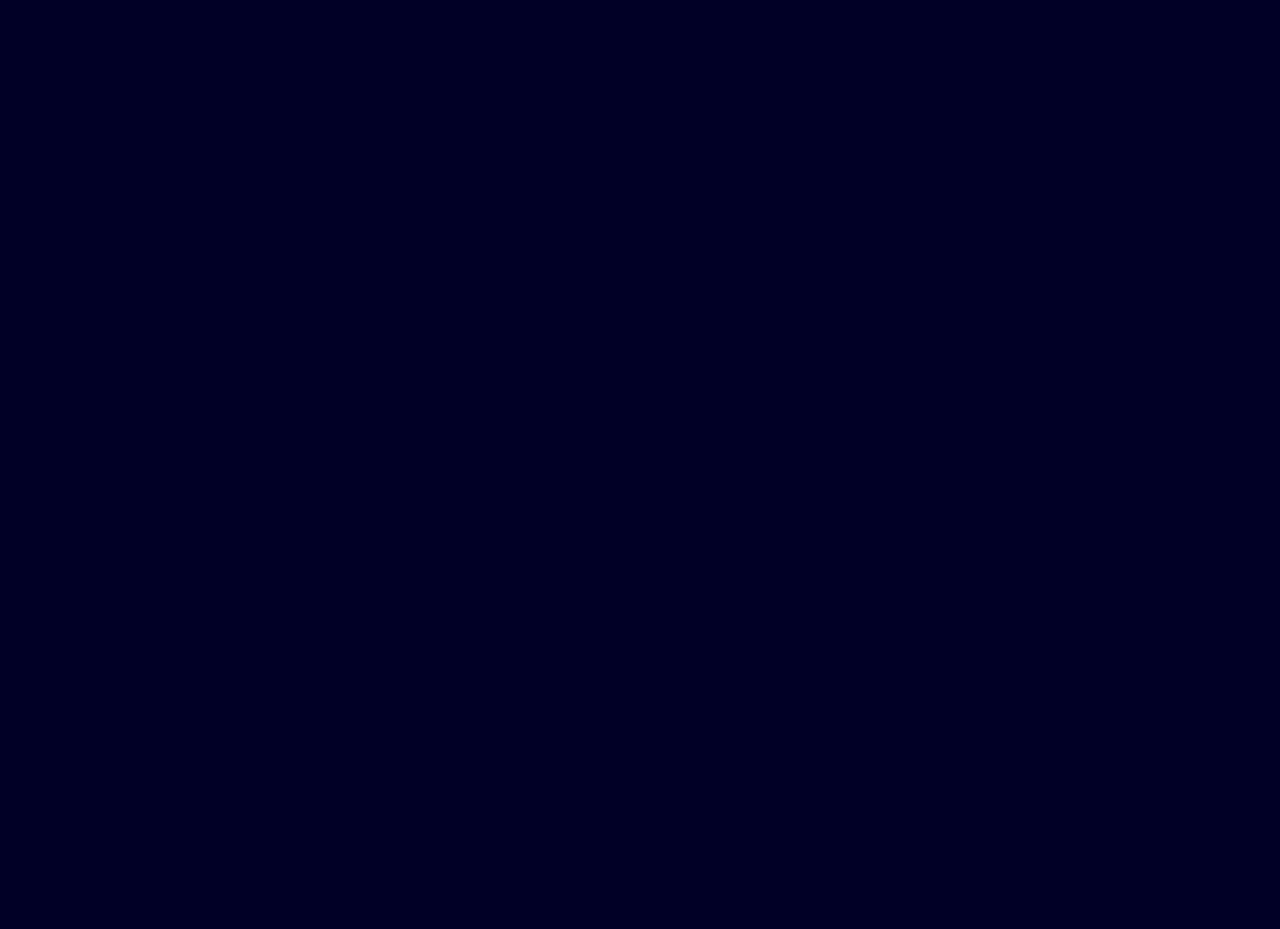
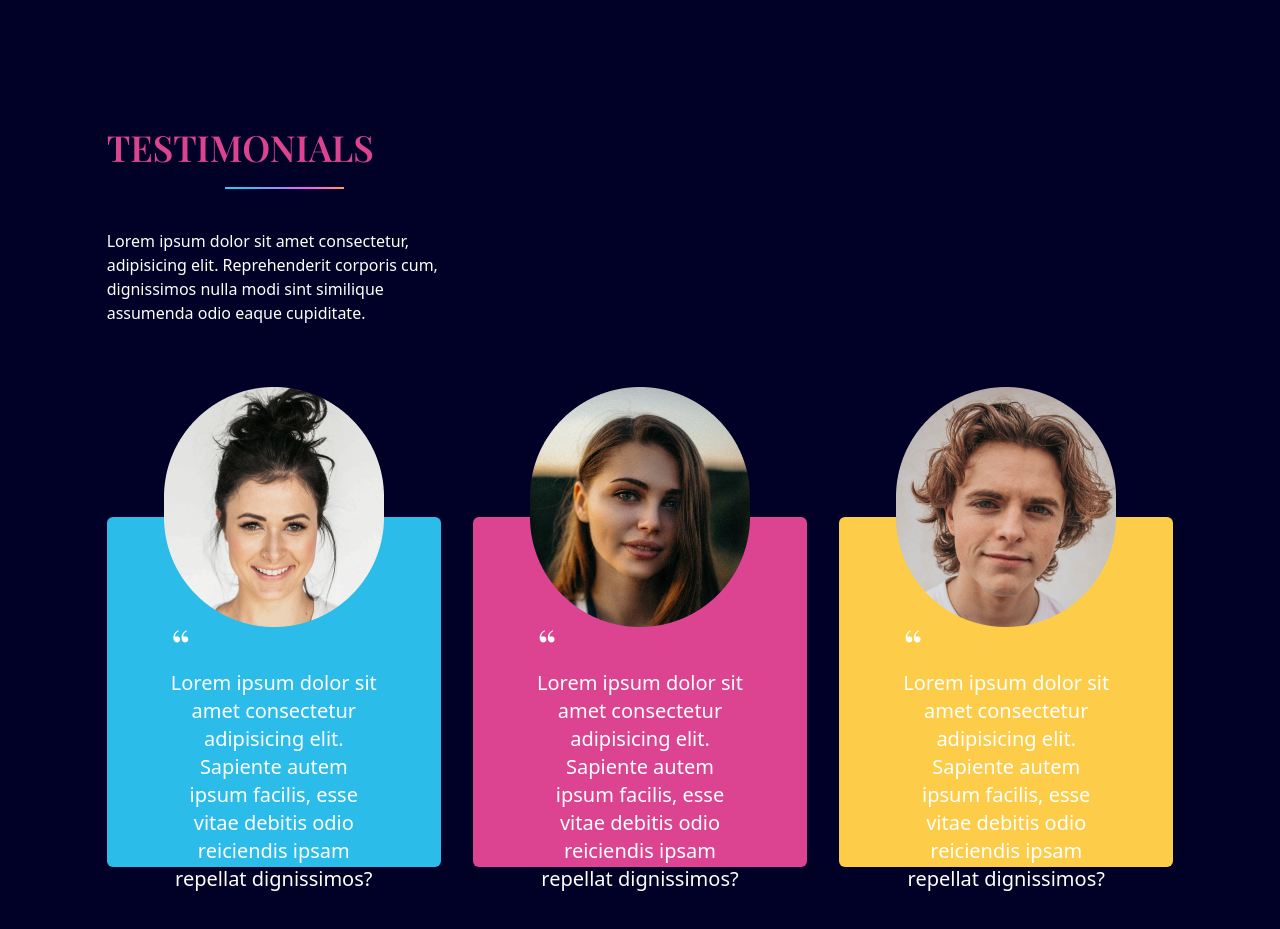
Before and after one commit to htetsoemoe/react-portfolio-project, a React (Vite) app in the folder portfolio/: page / in a window 1280 px wide. Shown: the part 3840-4769 px from the top of the page. Before the commit the page ends 3709 px from the top, so only its background shows below. Built offline with nearby package versions, Linux system fonts and the light colour scheme.

Commit message:
finished testimonials component

```diff
--- a/portfolio/public/output.css
+++ b/portfolio/public/output.css
@@ -700,12 +700,20 @@
   margin-top: 15rem;
 }
 
+.mt-7{
+  margin-top: 1.75rem;
+}
+
 .mt-96{
   margin-top: 24rem;
 }
 
-.mt-7{
-  margin-top: 1.75rem;
+.mt-48{
+  margin-top: 12rem;
+}
+
+.mt-28{
+  margin-top: 7rem;
 }
 
 .flex{
@@ -740,6 +748,10 @@
   max-height: 400px;
 }
 
+.max-h-\[350px\]{
+  max-height: 350px;
+}
+
 .w-1\/2{
   width: 50%;
 }
@@ -768,6 +780,10 @@
   width: 100%;
 }
 
+.w-2\/5{
+  width: 40%;
+}
+
 .max-w-\[400px\]{
   max-width: 400px;
 }
@@ -778,10 +794,6 @@
 
 .basis-3\/5{
   flex-basis: 60%;
-}
-
-.cursor-pointer{
-  cursor: pointer;
 }
 
 .resize{
@@ -828,6 +840,14 @@
   gap: 1.75rem;
 }
 
+.gap-8{
+  gap: 2rem;
+}
+
+.gap-5{
+  gap: 1.25rem;
+}
+
 .rounded-full{
   border-radius: 9999px;
 }
@@ -856,6 +876,11 @@
   background-color: rgb(1 0 38 / var(--tw-bg-opacity));
 }
 
+.bg-grey{
+  --tw-bg-opacity: 1;
+  background-color: rgb(237 237 237 / var(--tw-bg-opacity));
+}
+
 .bg-red{
   --tw-bg-opacity: 1;
   background-color: rgb(220 68 146 / var(--tw-bg-opacity));
@@ -866,29 +891,24 @@
   background-color: rgb(253 204 73 / var(--tw-bg-opacity));
 }
 
-.bg-grey{
-  --tw-bg-opacity: 1;
-  background-color: rgb(237 237 237 / var(--tw-bg-opacity));
+.bg-gradient-rainblue{
+  background-image: linear-gradient(90deg, #24CBFF 14.53%, #FC59FF 69.36%, #FFBD0C 117.73%);
 }
 
-.bg-gradient-rainblue{
-  background-image: linear-gradient(90deg, #24CBFF 14.53%, #FC59FF 69.36%, #FFBD0C 117.73%);
+.p-10{
+  padding: 2.5rem;
 }
 
 .p-12{
   padding: 3rem;
 }
 
-.p-2{
-  padding: 0.5rem;
-}
-
 .p-16{
   padding: 4rem;
 }
 
-.p-10{
-  padding: 2.5rem;
+.p-2{
+  padding: 0.5rem;
 }
 
 .px-10{
@@ -950,6 +970,14 @@
   padding-top: 12rem;
 }
 
+.pt-32{
+  padding-top: 8rem;
+}
+
+.pb-32{
+  padding-bottom: 8rem;
+}
+
 .text-center{
   text-align: center;
 }
@@ -990,6 +1018,11 @@
 .text-sm{
   font-size: 0.875rem;
   line-height: 1.25rem;
+}
+
+.text-xl{
+  font-size: 1.25rem;
+  line-height: 1.75rem;
 }
 
 .font-bold{
@@ -1086,9 +1119,49 @@
   top: -50%;
 }
 
+.before\:left-1\/2::before{
+  content: var(--tw-content);
+  left: 50%;
+}
+
+.before\:top-\[\]::before{
+  content: var(--tw-content);
+  top: ;
+}
+
+.before\:top-\[-120px\]::before{
+  content: var(--tw-content);
+  top: -120px;
+}
+
+.before\:top-\[-150px\]::before{
+  content: var(--tw-content);
+  top: -150px;
+}
+
+.before\:top-\[-130px\]::before{
+  content: var(--tw-content);
+  top: -130px;
+}
+
 .before\:z-\[-1\]::before{
   content: var(--tw-content);
   z-index: -1;
+}
+
+.before\:-ml-\[110px\]::before{
+  content: var(--tw-content);
+  margin-left: -110px;
+}
+
+.before\:mb-5::before{
+  content: var(--tw-content);
+  margin-bottom: 1.25rem;
+}
+
+.before\:-ml-\[130px\]::before{
+  content: var(--tw-content);
+  margin-left: -130px;
 }
 
 .before\:h-6::before{
@@ -1142,6 +1215,11 @@
   content: var(--tw-content);
   --tw-border-opacity: 1;
   border-color: rgb(253 204 73 / var(--tw-border-opacity));
+}
+
+.before\:content-person1::before{
+  --tw-content: url('./assets/person-1.png');
+  content: var(--tw-content);
 }
 
 .hover\:cursor-pointer:hover{
@@ -1232,6 +1310,26 @@
     margin-top: 13rem;
   }
 
+  .md\:mt-5{
+    margin-top: 1.25rem;
+  }
+
+  .md\:mt-4{
+    margin-top: 1rem;
+  }
+
+  .md\:mt-48{
+    margin-top: 12rem;
+  }
+
+  .md\:mt-40{
+    margin-top: 10rem;
+  }
+
+  .md\:mt-3{
+    margin-top: 0.75rem;
+  }
+
   .md\:flex{
     display: flex;
   }
@@ -1250,6 +1348,10 @@
 
   .md\:w-3\/4{
     width: 75%;
+  }
+
+  .md\:w-1{
+    width: 0.25rem;
   }
 
   .md\:max-w-\[600px\]{
@@ -1276,6 +1378,10 @@
     gap: 4rem;
   }
 
+  .md\:text-left{
+    text-align: left;
+  }
+
   .md\:text-start{
     text-align: start;
   }
--- a/portfolio/src/App.jsx
+++ b/portfolio/src/App.jsx
@@ -7,6 +7,7 @@
 import LineGradient from './components/LineGradient'
 import MySkills from './scenes/MySkills'
 import Projects from './scenes/Projects'
+import Testimonials from './scenes/Testimonials'
 
 const App = () => {
   const [selectedPage, setSelectedPage] = useState("home")
@@ -72,6 +73,16 @@
           <Projects />
         </motion.div>
       </div>
+      <div className={`h-0.5 w-full md:mt-32 bg-gradient-rainblue`}></div>
+      <div className="w-5/6 mx-auto">
+        <motion.div
+          margin="0 0 -200px 0"
+          amount="all"
+          onViewportEnter={() => setSelectedPage("testimonials")}
+        >
+          <Testimonials />
+        </motion.div>
+      </div>
     </div>
   )
 }
--- /dev/null
+++ b/portfolio/src/scenes/Testimonials.jsx
@@ -0,0 +1,93 @@
+import React from 'react'
+import LineGradient from '../components/LineGradient'
+import { motion } from 'framer-motion'
+
+const Testimonials = () => {
+    return (
+        <section id='testimonials' className='pt-32 pb-32'>
+            {/* Heading */}
+            <motion.div
+                className='md:w-1/3 text-center md:text-left'
+                initial="hidden"
+                whileInView="visible"
+                viewport={{ once: true, amount: 0.5 }}
+                transition={{ duration: 0.5 }}
+                variants={{
+                    hidden: { opacity: 0, x: -50 },
+                    visible: { opacity: 1, x: 0 },
+                }}
+            >
+                <p className="font-playfair font-semibold text-4xl mb-5 text-red">
+                    TESTIMONIALS
+                </p>
+                <LineGradient width='mx-auto w-1/3' />
+                <p className="mt-10">
+                    Lorem ipsum dolor sit amet consectetur, adipisicing elit. Reprehenderit corporis cum,
+                    dignissimos nulla modi sint similique assumenda odio eaque cupiditate.
+                </p>
+            </motion.div>
+
+            {/* Testimonials Cards with Animation*/}
+            <div className="md:flex md:justify-between gap-8">
+                <motion.div
+                    className='relative mx-auto bg-blue max-w-[400px] max-h-[350px] rounded-md flex flex-col p-16 mt-48
+                        before:content-person1 before:absolute before:top-[-130px] before:-ml-[110px] before:left-1/2'
+                    initial='hidden'
+                    whileInView='visible'
+                    viewport={{ once: true, amount: 0.5 }}
+                    transition={{ duration: 0.6 }}
+                    variants={{
+                        hidden: { opacity: 0, scale: 0.8 },
+                        visible: { opacity: 1, scale: 1 },
+                    }}
+                >
+                    <p className="font-playfair text-5xl mt-10">“</p>
+                    <p className="text-center text-xl">
+                        Lorem ipsum dolor sit amet consectetur adipisicing elit.
+                        Sapiente autem ipsum facilis, esse vitae debitis odio reiciendis ipsam repellat dignissimos?
+                    </p>
+                </motion.div>
+
+                <motion.div
+                    className='relative mx-auto bg-red max-w-[400px] max-h-[350px] rounded-md flex flex-col p-16 mt-48
+                        before:content-person2 before:absolute before:top-[-130px] before:-ml-[110px] before:left-1/2'
+                    initial='hidden'
+                    whileInView='visible'
+                    viewport={{ once: true, amount: 0.5 }}
+                    transition={{ delay: 0.2, duration: 0.6 }}
+                    variants={{
+                        hidden: { opacity: 0, scale: 0.8 },
+                        visible: { opacity: 1, scale: 1 },
+                    }}
+                >
+                    <p className="font-playfair text-5xl mt-10">“</p>
+                    <p className="text-center text-xl">
+                        Lorem ipsum dolor sit amet consectetur adipisicing elit.
+                        Sapiente autem ipsum facilis, esse vitae debitis odio reiciendis ipsam repellat dignissimos?
+                    </p>
+                </motion.div>
+
+                <motion.div
+                    className='relative mx-auto bg-yellow max-w-[400px] max-h-[350px] rounded-md flex flex-col p-16 mt-48
+                        before:content-person3 before:absolute before:top-[-130px] before:-ml-[110px] before:left-1/2'
+                    initial='hidden'
+                    whileInView='visible'
+                    viewport={{ once: true, amount: 0.5 }}
+                    transition={{ delay: 0.4, duration: 0.6 }}
+                    variants={{
+                        hidden: { opacity: 0, scale: 0.8 },
+                        visible: { opacity: 1, scale: 1 },
+                    }}
+                >
+                    <p className="font-playfair text-5xl mt-10">“</p>
+                    <p className="text-center text-xl">
+                        Lorem ipsum dolor sit amet consectetur adipisicing elit.
+                        Sapiente autem ipsum facilis, esse vitae debitis odio reiciendis ipsam repellat dignissimos?
+                    </p>
+                </motion.div>
+            </div>
+        </section>
+    )
+}
+
+export default Testimonials
```
Lines whose indentation alone changed are shown as unchanged.
